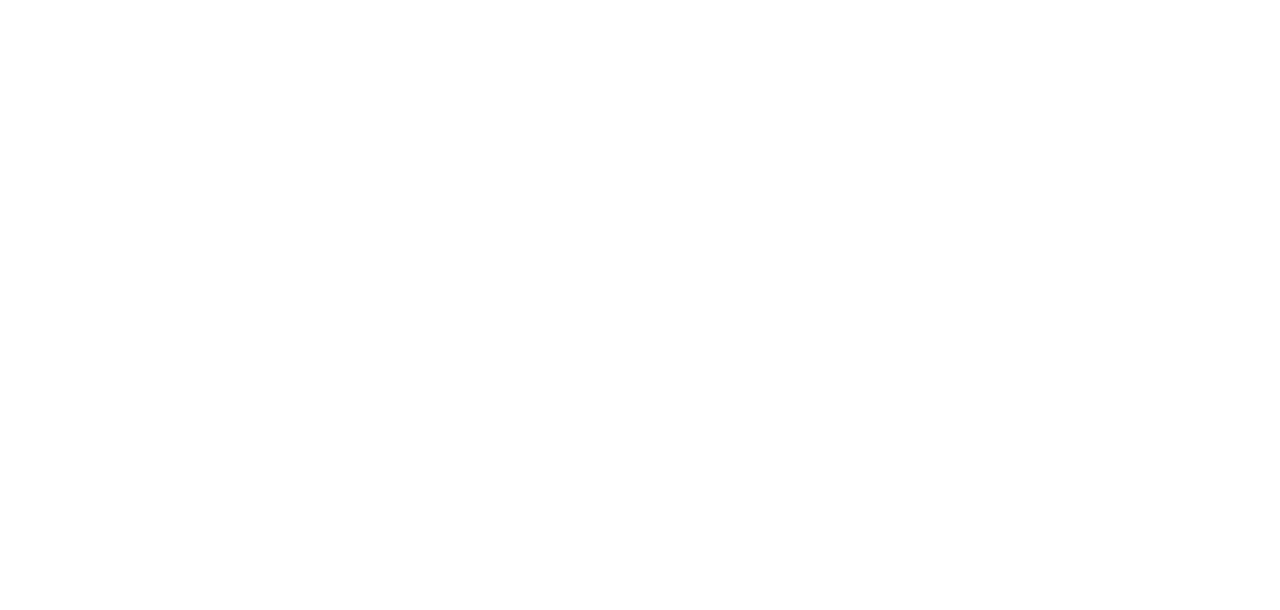
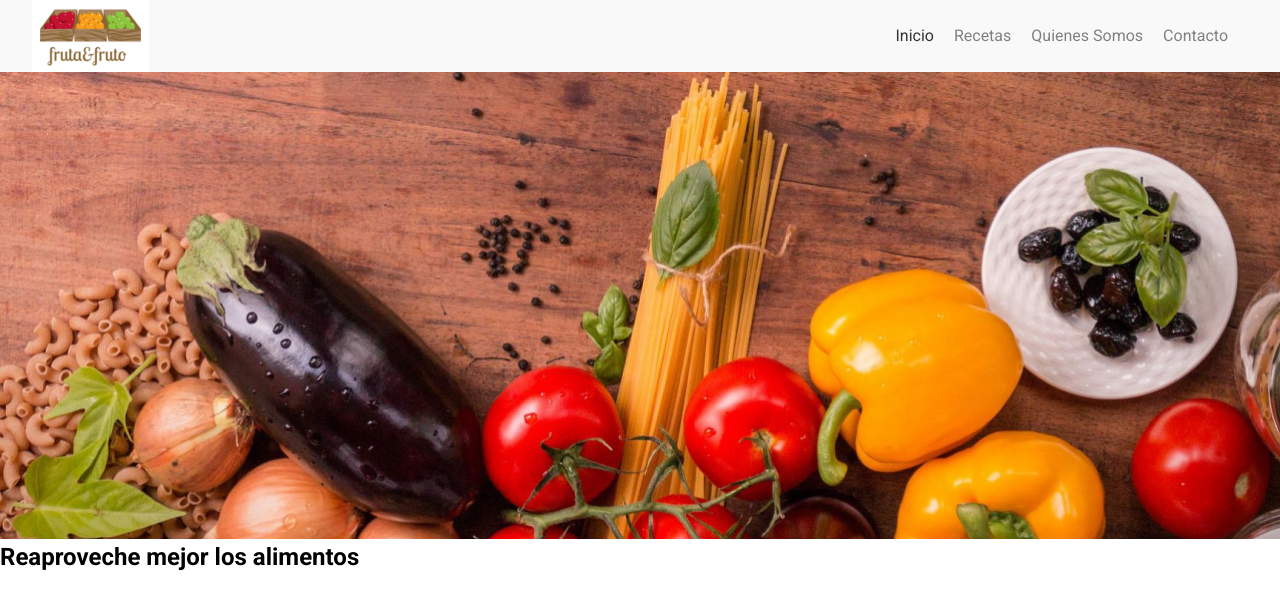
Before and after one commit to juanMGO752/Furta-e-Fruto, a plain HTML site: page index.html in a window 1280 px wide. Drawn offline with Linux system fonts and the light colour scheme.

Commit message:
implementacion de banner

```diff
--- a/assets/css/reset.css
+++ b/assets/css/reset.css
@@ -9,4 +9,5 @@ h1, h2, h3, h4, h5, h6 {
 
 ul, li {
     padding: 0;
+    list-style: none;
 }
--- /dev/null
+++ b/assets/css/style.css
@@ -0,0 +1,40 @@
+.cabecera{
+    background-color: #f9f9f9;
+    align-items: center;
+    display: flex;
+    justify-content: space-between;
+    padding-left: 2rem;
+    padding-right: 2rem;
+}
+.logo{
+
+}
+.menu__lista{
+    display: flex;
+}
+.menu__item{
+
+
+}
+.menu__link{
+    color: #808080;
+    margin-right: 1.25rem;
+    text-decoration: none;
+}
+.menu__link:hover{
+    text-decoration: underline;
+
+}
+.menu__link.activo{
+    color: #333333;
+}
+
+.banner{
+
+}
+.banner__imagen{
+    width: 100%;
+}
+.banner__titulo{
+
+}
--- a/index.html
+++ b/index.html
@@ -8,8 +8,24 @@
     <link href="https://fonts.googleapis.com/css?family=Pacifico|Roboto:100,300,400,500,700,900" rel="stylesheet" />
     <link href="./assets/css/normalize.css" rel="stylesheet" />
     <link href="./assets/css/reset.css" rel="stylesheet" />
+    <link rel="stylesheet" href="assets/css/style.css">
 </head>
     <body>
+      <header class="cabecera">
+        <img class="logo" src="assets/img/logo.jpg" alt="frutayfruto">
+        <nav class="menu">
+            <ul class="menu__lista">
+                <li class="menu__item"><a href="" class="menu__link activo" >Inicio</a></li>
+                <li class="menu__item"><a href="" class="menu__link">Recetas</a></li>
+                <li class="menu__item"><a href="" class="menu__link">Quienes Somos</a></li>
+                <li class="menu__item"><a href="" class="menu__link">Contacto</a></li>
+            </ul>
+        </nav>
+      </header>
+      <section class="banner">
+        <img class="banner__imagen" src="assets/img/banner.png" alt="banner">
+        <h2 class="banner__titulo">Reaproveche mejor los alimentos</h2>
 
+      </section>
     </body>
 </html>
```
